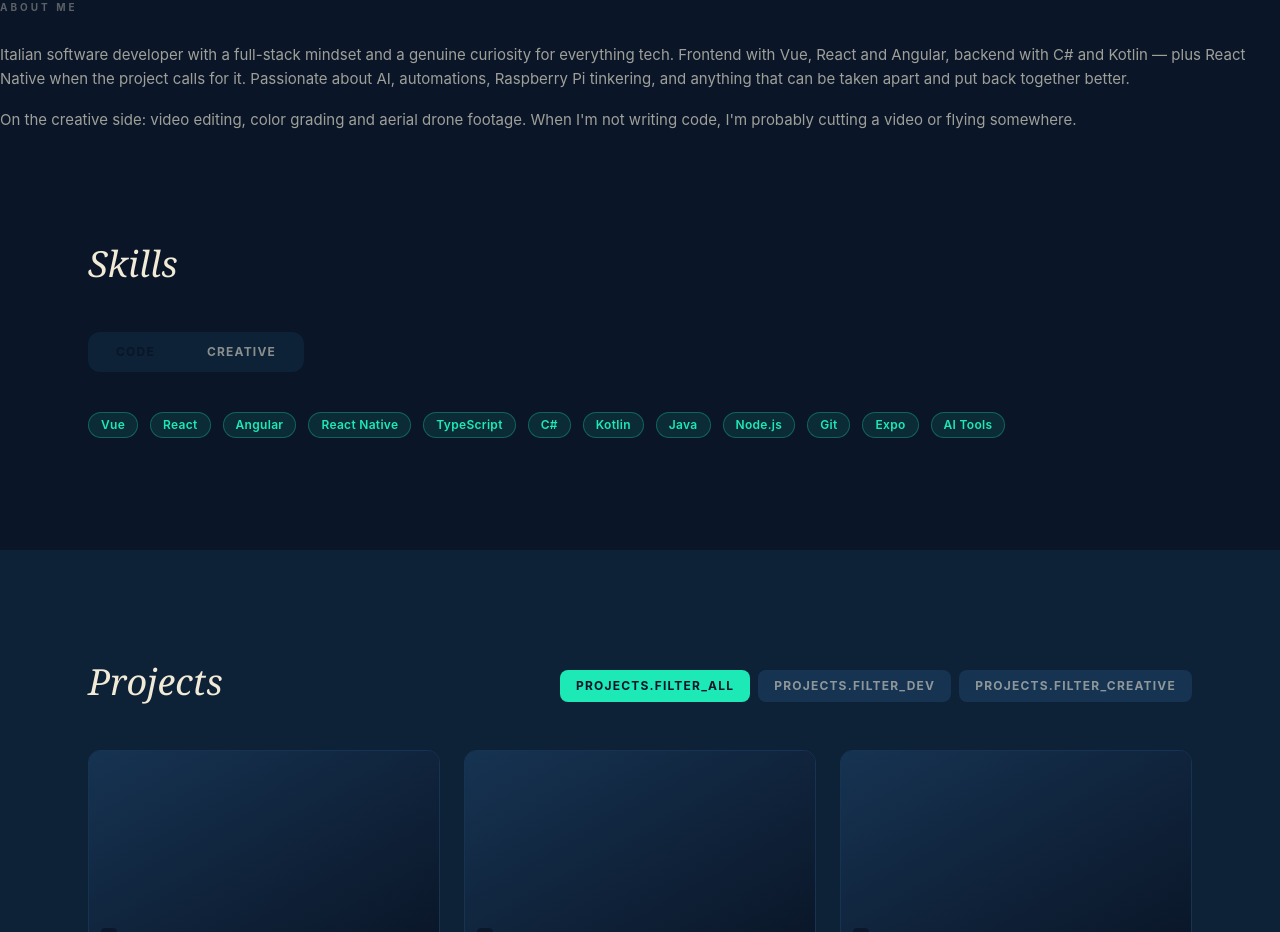
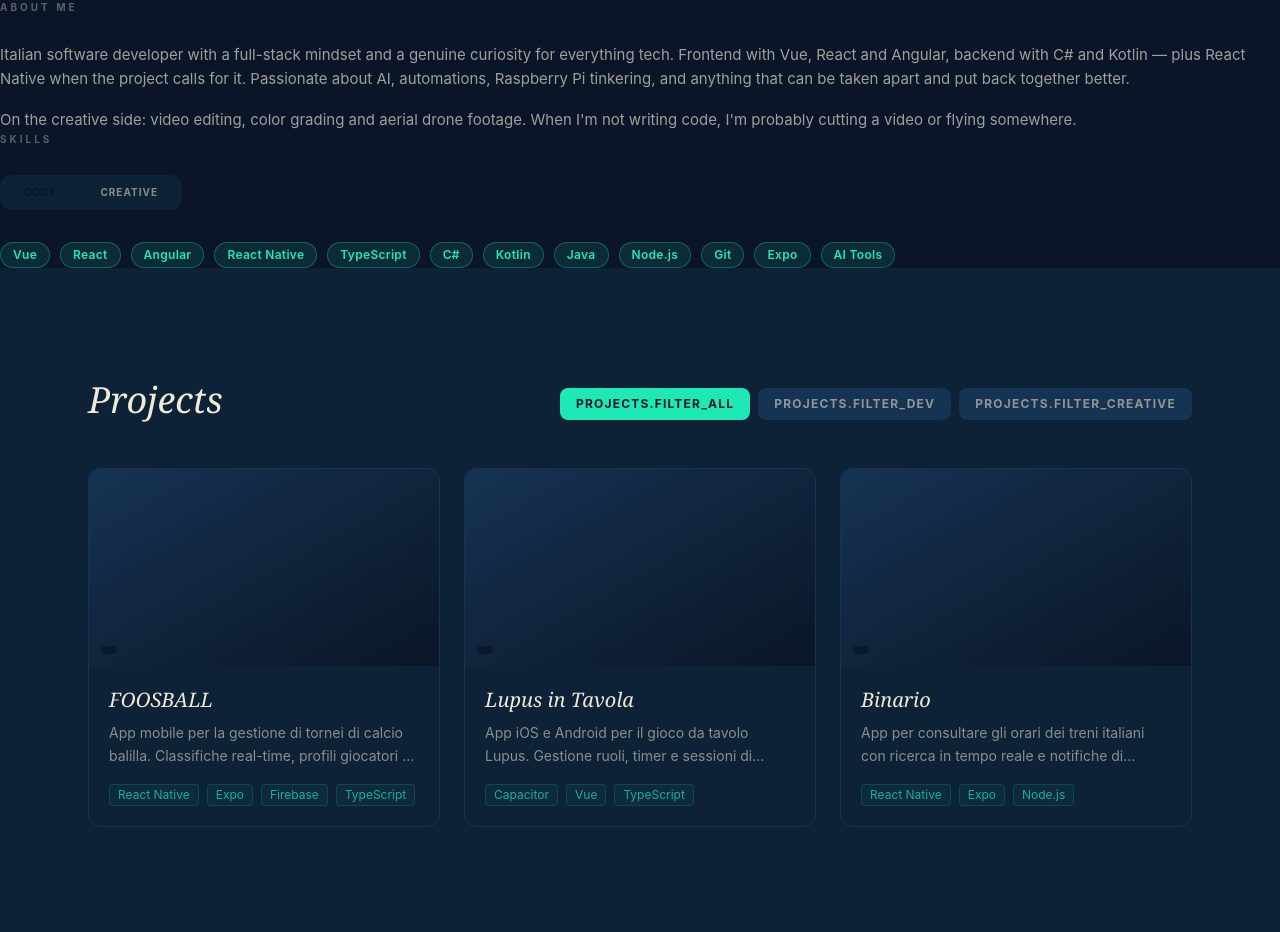
Before and after one commit to deeeemiss/portfolio, a React app: page / in a window 1280 px wide. Shown: the part 800-1732 px from the top of the page. Built offline with nearby package versions, Linux system fonts and the light colour scheme; the HTML template or start-up script is replaced by a standard one.

Commit message:
refactor: Skills section — remove AnimatedSection wrapper

```diff
--- a/src/components/sections/Skills.tsx
+++ b/src/components/sections/Skills.tsx
@@ -1,7 +1,6 @@
 import { useState } from 'react'
 import { motion, AnimatePresence } from 'framer-motion'
 import { useTranslation } from 'react-i18next'
-import { AnimatedSection } from '../ui/AnimatedSection'
 import { SkillTag } from '../ui/SkillTag'
 import { codeSkills, creativeSkills } from '../../data/skills'
 
@@ -17,20 +16,18 @@ export function Skills() {
   ]
 
   return (
-    <section id="skills" className="py-28 bg-bg-base">
-      <div className="max-w-6xl mx-auto px-6">
-        <AnimatedSection>
-          <h2 className="font-serif italic text-4xl text-text-primary mb-12">{t('skills.title')}</h2>
-        </AnimatedSection>
+    <section id="skills" className="scroll-mt-4">
+      <h2 className="text-[10px] font-bold uppercase tracking-[3px] text-text-primary/35 mb-7">
+        {t('skills.title')}
+      </h2>
 
-        <AnimatedSection delay={0.1}>
-          {/* tab selector */}
-          <div className="flex gap-1 p-1 bg-bg-surface rounded-xl w-fit mb-10">
+      {/* Tab selector */}
+      <div className="flex gap-1 p-1 bg-bg-surface rounded-xl w-fit mb-8">
         {tabs.map(({ key, label }) => (
           <button
             key={key}
             onClick={() => setTab(key)}
-                className={`relative px-6 py-2 text-xs font-bold uppercase tracking-widest rounded-lg transition-colors duration-200 ${
+            className={`relative px-5 py-1.5 text-[10px] font-bold uppercase tracking-widest rounded-lg transition-colors duration-200 ${
               tab === key ? 'text-bg-base' : 'text-text-primary/55 hover:text-text-primary'
             }`}
           >
@@ -46,23 +43,20 @@ export function Skills() {
         ))}
       </div>
 
-          {/* tab content */}
       <AnimatePresence mode="wait">
         <motion.div
           key={tab}
-              initial={{ opacity: 0, y: 10 }}
+          initial={{ opacity: 0, y: 8 }}
           animate={{ opacity: 1, y: 0 }}
-              exit={{ opacity: 0, y: -10 }}
-              transition={{ duration: 0.25 }}
-              className="flex flex-wrap gap-3"
+          exit={{ opacity: 0, y: -8 }}
+          transition={{ duration: 0.2 }}
+          className="flex flex-wrap gap-2.5"
         >
           {(tab === 'code' ? codeSkills : creativeSkills).map(skill => (
             <SkillTag key={skill} label={skill} variant={tab} />
           ))}
         </motion.div>
       </AnimatePresence>
-        </AnimatedSection>
-      </div>
     </section>
   )
 }
```
Lines whose indentation alone changed are shown as unchanged.
